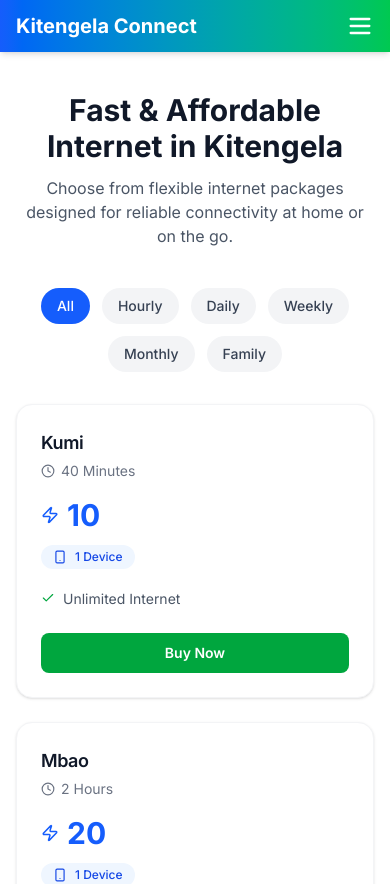
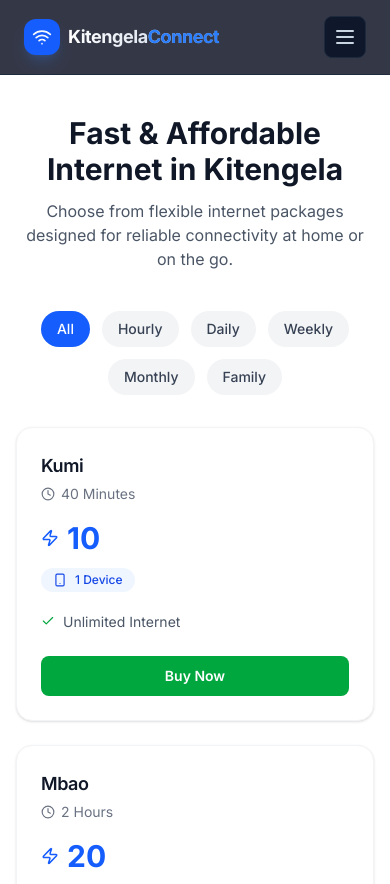
Before and after one commit to mashadesignworld/kitengela-connect, a Next.js app: page /packages in a window 390 px wide. Shown: the top 884 px of the page. Built offline with nearby package versions, Linux system fonts and the light colour scheme.

Commit message:
dark theme

```diff
--- a/app/api/mpesa/stk-push/route.ts
+++ b/app/api/mpesa/stk-push/route.ts
@@ -1,5 +1,7 @@
 import { NextResponse } from "next/server";
 import { getMpesaAccessToken } from "@/lib/mpesa";
+import { prisma } from "@/lib/prisma";
+
 
 export async function POST(req: Request) {
   try {
@@ -49,6 +51,17 @@ export async function POST(req: Request) {
 
     const data = await stkRes.json();
     console.log("SAFARICOM RESPONSE:", data);
+    if (data.ResponseCode === "0") {
+  await prisma.payment.create({
+    data: {
+      phoneNumber: phone,
+      amount: Number(amount),
+      checkoutRequestID: data.CheckoutRequestID,
+      status: "PENDING",
+      callbackData: {},
+    },
+  });
+}
 
     return NextResponse.json({checkoutRequestID: data.CheckoutRequestID});
   } catch (error) {
--- a/app/page.tsx
+++ b/app/page.tsx
@@ -1,23 +1,79 @@
 import Link from "next/link";
+import { Zap, ShieldCheck, ArrowRight, Smartphone, CheckCircle2 } from "lucide-react";
 
 export default function Home() {
   return (
-    <main className="flex min-h-screen flex-col items-center justify-center px-6 text-center">
-      <h1 className="text-3xl font-bold text-gray-900">
-        Kitengela Connect
+    <div className="min-h-[calc(100vh-73px)] bg-slate-950 text-slate-100 flex flex-col justify-between selection:bg-blue-500 selection:text-white">
+      {/* Hero Section */}
+      <main className="px-6 py-12 max-w-xl mx-auto flex-1 flex flex-col justify-center items-center text-center">
+        {/* Status Badge */}
+        <div className="mb-6 inline-flex items-center gap-2 px-4 py-1.5 rounded-full bg-blue-950/60 border border-blue-800/50 text-blue-300 text-xs font-medium shadow-inner">
+          <Zap className="w-3.5 h-3.5 text-blue-400" /> Instant M-Pesa Access
+        </div>
+
+        {/* Main Heading */}
+        <h1 className="text-4xl sm:text-5xl font-extrabold tracking-tight text-white leading-[1.15]">
+          High-Speed Wi-Fi for <br />
+          <span className="bg-gradient-to-r from-blue-400 via-indigo-300 to-cyan-400 bg-clip-text text-transparent">
+            Kitengela Residents
+          </span>
         </h1>
 
-      <p className="mt-4 max-w-md text-gray-600">
-        Fast, reliable internet packages designed for homes and families
-        in Kitengela.
+        <p className="mt-4 text-base sm:text-lg text-slate-400 max-w-md font-normal leading-relaxed">
+          Connect seamlessly to unlimited fast internet. Pick a package, pay via M-Pesa, and get connected in seconds.
         </p>
 
+        {/* Hero Banner Image */}
+        <div className="mt-8 relative w-full rounded-2xl overflow-hidden border border-slate-800 shadow-2xl shadow-blue-950/50 group">
+          <div className="absolute inset-0 bg-gradient-to-t from-slate-950 via-transparent to-transparent z-10 opacity-80" />
+          <img
+            src="https://streamwifi.co.ke/wp-content/uploads/2019/01/family-using-stream-wifi-scaled-jpg.webp"
+            alt="Family enjoying fast Kitengela Connect Wi-Fi"
+            className="w-full h-48 object-cover object-center transform group-hover:scale-105 transition duration-500"
+          />
+          <div className="absolute bottom-3 left-4 right-4 z-20 flex justify-between items-center text-xs text-slate-300">
+            <span className="flex items-center gap-1 font-medium text-emerald-400">
+              <CheckCircle2 className="w-4 h-4" /> 99.9% Uptime
+            </span>
+            <span className="text-slate-400">Low Latency Fiber</span>
+          </div>
+        </div>
+
+        {/* Primary CTA Button */}
+        <div className="mt-8 w-full sm:w-auto">
           <Link
             href="/packages"
-        className="mt-6 inline-block rounded-lg bg-blue-600 px-6 py-3 text-white font-semibold hover:bg-blue-700 transition"
+            className="w-full sm:w-auto inline-flex items-center justify-center gap-2 px-8 py-4 rounded-xl bg-gradient-to-r from-blue-600 to-indigo-600 hover:from-blue-500 hover:to-indigo-500 text-white font-semibold text-lg shadow-xl shadow-blue-600/25 hover:shadow-blue-600/40 transform hover:-translate-y-0.5 active:translate-y-0 transition-all duration-200"
           >
-        View Packages
+            View Wi-Fi Packages
+            <ArrowRight className="w-5 h-5" />
           </Link>
+        </div>
+
+        {/* Feature Grid */}
+        <div className="mt-12 grid grid-cols-3 gap-3 w-full border-t border-slate-800/80 pt-8">
+          <div className="flex flex-col items-center p-3 rounded-xl bg-slate-900/50 border border-slate-800/50">
+            <Zap className="w-5 h-5 text-amber-400 mb-2" />
+            <span className="text-xs font-semibold text-slate-200">Instant</span>
+            <span className="text-[10px] text-slate-400 mt-0.5">STK Push</span>
+          </div>
+          <div className="flex flex-col items-center p-3 rounded-xl bg-slate-900/50 border border-slate-800/50">
+            <ShieldCheck className="w-5 h-5 text-blue-400 mb-2" />
+            <span className="text-xs font-semibold text-slate-200">Reliable</span>
+            <span className="text-[10px] text-slate-400 mt-0.5">24/7 Speeds</span>
+          </div>
+          <div className="flex flex-col items-center p-3 rounded-xl bg-slate-900/50 border border-slate-800/50">
+            <Smartphone className="w-5 h-5 text-emerald-400 mb-2" />
+            <span className="text-xs font-semibold text-slate-200">Easy</span>
+            <span className="text-[10px] text-slate-400 mt-0.5">One-tap Connect</span>
+          </div>
+        </div>
       </main>
+
+      {/* Footer */}
+      <footer className="py-6 text-center border-t border-slate-900 text-xs text-slate-500">
+        <p>© {new Date().getFullYear()} Kitengela Connect. Powered by Fast Fiber Network.</p>
+      </footer>
+    </div>
   );
 }
--- a/components/Navbar.tsx
+++ b/components/Navbar.tsx
@@ -2,26 +2,38 @@
 
 import { useState } from "react";
 import Link from "next/link";
+import { Wifi, Menu, X } from "lucide-react";
 
 export default function Navbar() {
   const [open, setOpen] = useState(false);
 
   return (
-    <nav className="sticky top-0 z-50 bg-gradient-to-r from-blue-600 to-green-500 shadow-md">
-      <div className="max-w-7xl mx-auto px-4 py-3 flex items-center justify-between">
+    <nav className="sticky top-0 z-50 bg-slate-950/80 backdrop-blur-md border-b border-slate-800/80">
+      <div className="max-w-7xl mx-auto px-6 py-4 flex items-center justify-between">
         {/* Logo */}
-        <Link href="/packages" className="text-white text-xl font-bold">
-          Kitengela Connect
+        <Link href="/" className="flex items-center gap-2 group">
+          <div className="p-2 bg-blue-600 rounded-xl text-white shadow-lg shadow-blue-500/20 group-hover:scale-105 transition-transform">
+            <Wifi className="w-5 h-5 animate-pulse" />
+          </div>
+          <span className="font-bold text-lg tracking-tight bg-gradient-to-r from-white via-slate-200 to-slate-400 bg-clip-text text-transparent">
+            Kitengela<span className="text-blue-500">Connect</span>
+          </span>
         </Link>
 
         {/* Desktop Menu */}
-        <div className="hidden md:flex space-x-6 text-white font-medium items-center">
-          <Link href="/packages">Packages</Link>
-          <Link href="/about">About</Link>
-          <Link href="/contact">Contact</Link>
+        <div className="hidden md:flex items-center space-x-8 text-sm font-medium text-slate-300">
+          <Link href="/packages" className="hover:text-white transition-colors">
+            Packages
+          </Link>
+          <Link href="/about" className="hover:text-white transition-colors">
+            About
+          </Link>
+          <Link href="/contact" className="hover:text-white transition-colors">
+            Contact
+          </Link>
           <Link
             href="/login"
-            className="bg-white text-blue-600 px-4 py-1 rounded-md font-semibold hover:bg-gray-100"
+            className="px-4 py-2 rounded-lg bg-blue-600 hover:bg-blue-500 text-white font-semibold shadow-md shadow-blue-600/20 transition-all"
           >
             Login
           </Link>
@@ -29,69 +41,45 @@ export default function Navbar() {
 
         {/* Mobile Hamburger */}
         <button
-          className="md:hidden text-white"
+          className="md:hidden p-2 text-slate-300 hover:text-white rounded-lg bg-slate-900 border border-slate-800"
           onClick={() => setOpen(!open)}
           aria-label="Toggle menu"
         >
-          <svg
-            xmlns="http://www.w3.org/2000/svg"
-            className="h-7 w-7"
-            fill="none"
-            viewBox="0 0 24 24"
-            stroke="currentColor"
-          >
-            {open ? (
-              <path
-                strokeLinecap="round"
-                strokeLinejoin="round"
-                strokeWidth={2}
-                d="M6 18L18 6M6 6l12 12"
-              />
-            ) : (
-              <path
-                strokeLinecap="round"
-                strokeLinejoin="round"
-                strokeWidth={2}
-                d="M4 6h16M4 12h16M4 18h16"
-              />
-            )}
-          </svg>
+          {open ? <X className="w-6 h-6" /> : <Menu className="w-6 h-6" />}
         </button>
       </div>
 
-      {/* Mobile Menu Dropdown */}
+      {/* Mobile Dropdown */}
       {open && (
-        <div className="md:hidden bg-white shadow-md">
-          <div className="flex flex-col px-4 py-4 space-y-4 font-medium">
+        <div className="md:hidden bg-slate-900/95 border-b border-slate-800 px-6 py-5 space-y-4 font-medium text-slate-200">
           <Link
             href="/packages"
             onClick={() => setOpen(false)}
-              className="text-gray-800"
+            className="block py-2 hover:text-blue-400 transition-colors"
           >
             Packages
           </Link>
           <Link
             href="/about"
             onClick={() => setOpen(false)}
-              className="text-gray-800"
+            className="block py-2 hover:text-blue-400 transition-colors"
           >
             About
           </Link>
           <Link
             href="/contact"
             onClick={() => setOpen(false)}
-              className="text-gray-800"
+            className="block py-2 hover:text-blue-400 transition-colors"
           >
             Contact
           </Link>
           <Link
             href="/login"
             onClick={() => setOpen(false)}
-              className="bg-blue-600 text-white text-center py-2 rounded-md font-semibold"
+            className="block w-full text-center py-3 bg-blue-600 hover:bg-blue-500 text-white font-semibold rounded-xl shadow-lg shadow-blue-600/20"
           >
             Login
           </Link>
-          </div>
         </div>
       )}
     </nav>
```
Also changed, not shown: app/api/mpesa/callback/route.ts (+38 -51 lines), 1 other file (tests, documents, lock files or other folders). Lines whose indentation alone changed are shown as unchanged.
